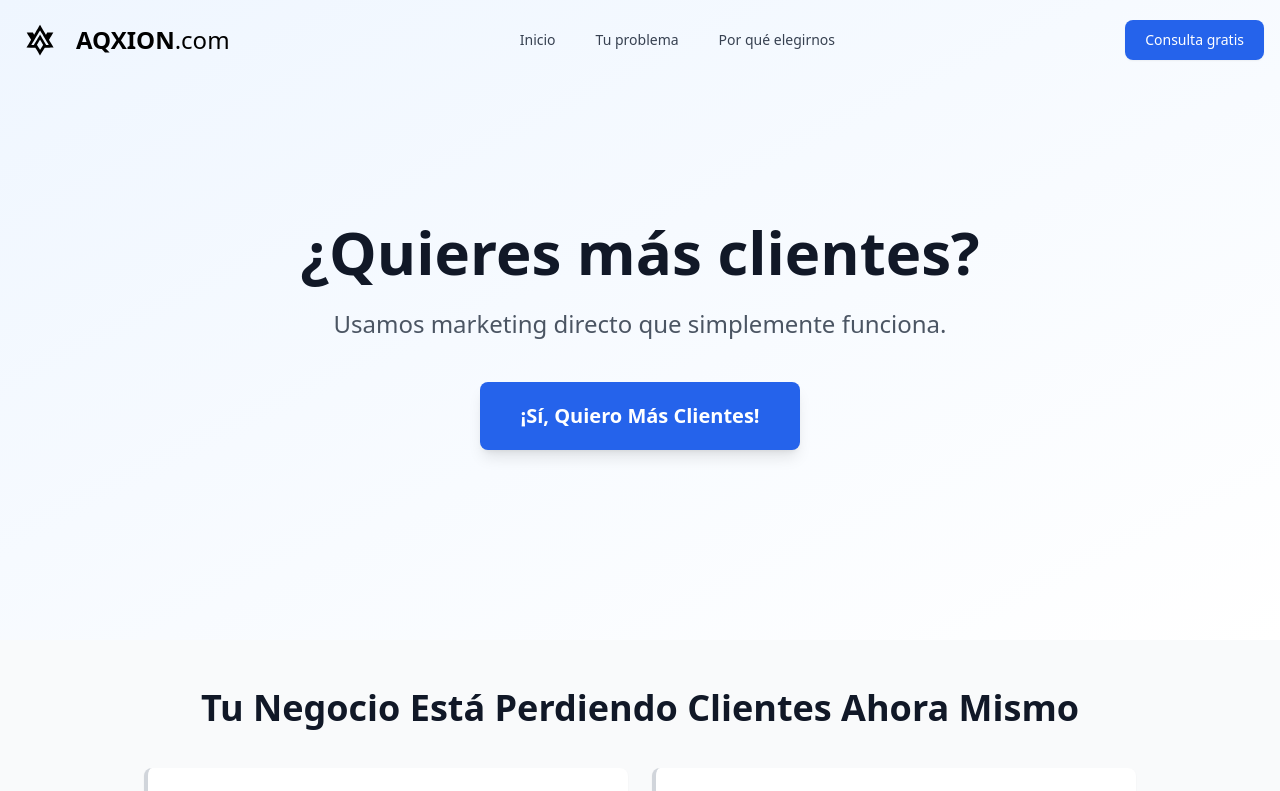
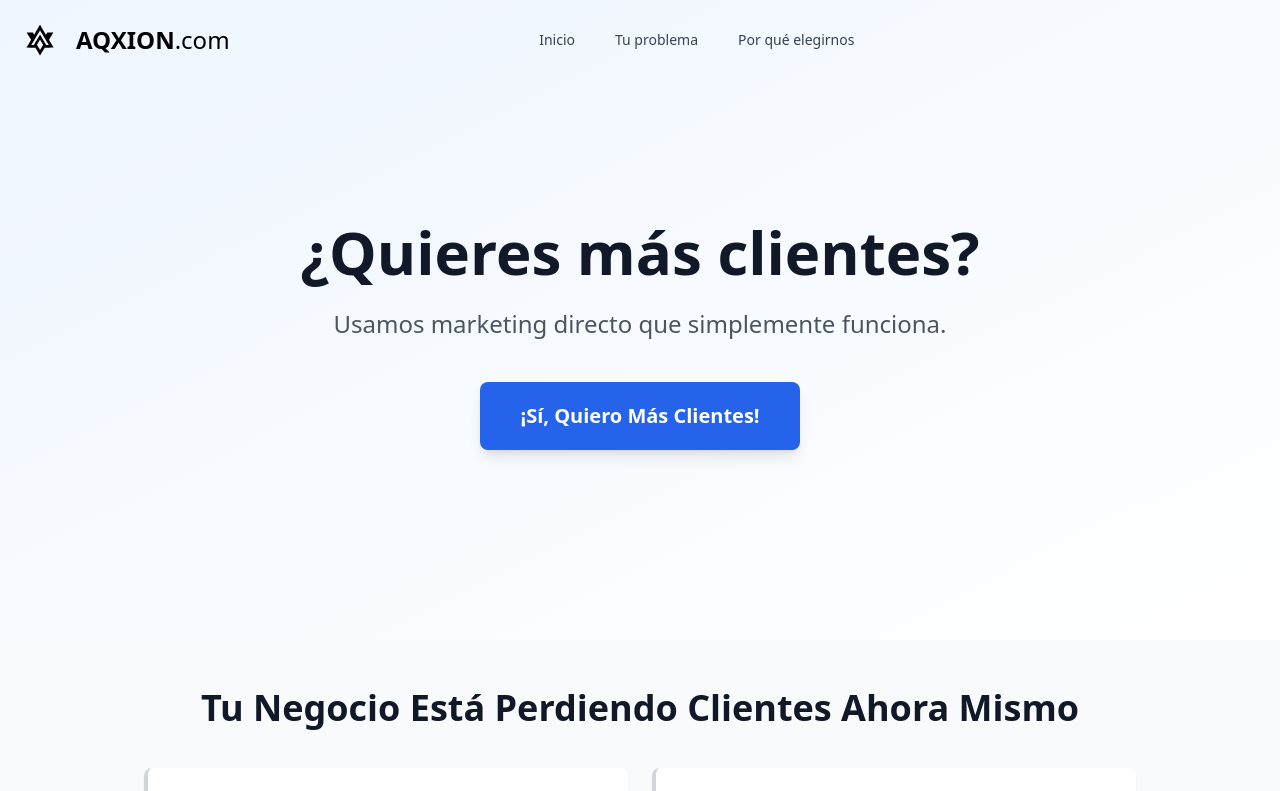
Before and after one commit to MagnusCole/aqxion, a Next.js app: page / in a window 1280 px wide. Shown: the top 791 px of the page. Built offline with nearby package versions, Linux system fonts and the light colour scheme.

Commit message:
refactor: remove showCTA prop from Header component and adjust layout for improved navigation

```diff
--- a/src/app/layout.tsx
+++ b/src/app/layout.tsx
@@ -62,7 +62,7 @@
         >
           Saltar al contenido principal
         </a>
-        <Header logo={<Logo />} showCTA={true} />
+        <Header logo={<Logo />} />
         <main id="main" className="flex-grow">
           {children}
         </main>
--- a/src/components/composables/navigation/Header.tsx
+++ b/src/components/composables/navigation/Header.tsx
@@ -18,7 +18,6 @@
   items?: NavItem[];
   logo?: React.ReactNode;
   className?: string;
-  showCTA?: boolean;
 }
 
 export const Header: React.FC<HeaderProps> = ({
@@ -28,9 +27,8 @@
     { label: "Por qué elegirnos", href: "#servicios" },
   ],
   logo,
-  className = '',
-  showCTA = true
-}) => {
+  className = ''
+})=> {
   const [isScrolled, setIsScrolled] = useState(false);
   const [isMobileMenuOpen, setIsMobileMenuOpen] = useState(false);
   const { ref } = useScrollAnimation({ delay: 100 });
@@ -58,10 +56,9 @@
           {/* Logo Section */}
           <div className="flex items-center">
             {logo}
-          </div>
-
-          {/* Desktop Navigation */}
-          <nav className="hidden md:flex items-center space-x-6">
+          </div>          {/* Desktop Navigation - Centered */}
+          <nav className="hidden md:flex items-center justify-center flex-1">
+            <div className="flex items-center space-x-6">
               {items.map((item, index) => (
                 <Link
                   key={index}
@@ -75,15 +72,11 @@
                   {item.label}
                 </Link>
               ))}
-          </nav>          {/* Contact CTA button */}
-          {showCTA && (
-            <a
-              href="/contacto"
-              className="hidden md:block px-5 py-2.5 text-sm font-medium text-white bg-blue-600 hover:bg-blue-700 rounded-lg transition-colors duration-300 shadow-sm hover:shadow-md"
-            >
-              Consulta gratis
-            </a>
-          )}
+            </div>
+          </nav>
+
+          {/* Spacer div for balance */}
+          <div className="w-[100px]"></div>
 
           {/* Mobile Menu Button */}
           <button
```
Also changed, not shown: src/sections/ProblemAndPainSection.tsx (added), src/styles/section-transitions.css (added). Lines whose indentation alone changed are shown as unchanged.
